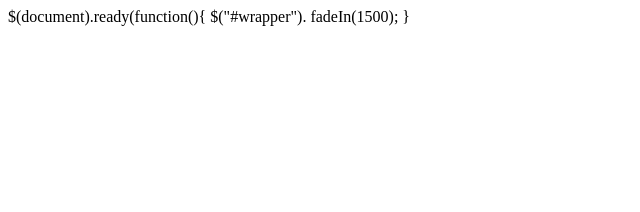
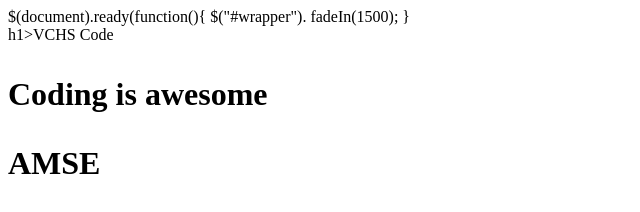
Before and after one commit to nataniayeung/nataniayeung.github.io, a plain HTML site: page Index.html in a window 1280 px wide. Shown: the whole page, without its empty margins (0-640 px from the left). Drawn offline with Linux system fonts and the light colour scheme.

Commit message:
Update Index.html

```diff
--- a/Index.html
+++ b/Index.html
@@ -1,3 +1,13 @@
 $(document).ready(function(){
     $("#wrapper"). fadeIn(1500);
 }
+
+</head>
+<body>
+                <img scr+"https://static.pexels.com/photos/
+                          </img>
+                          <div id="wrapper' style='display:none">
+                            h1>VCHS Code<h1>
+                            <p>Coding is
+                            awesome</p>
+                           <p>AMSE</p>
```
